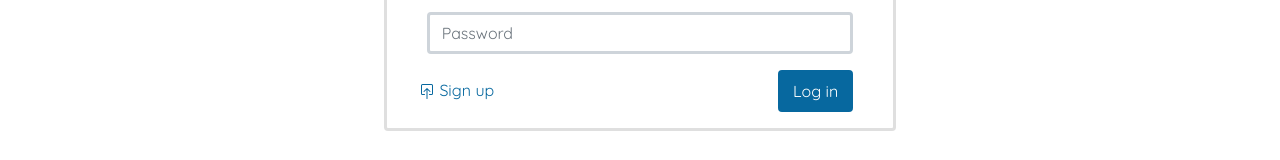
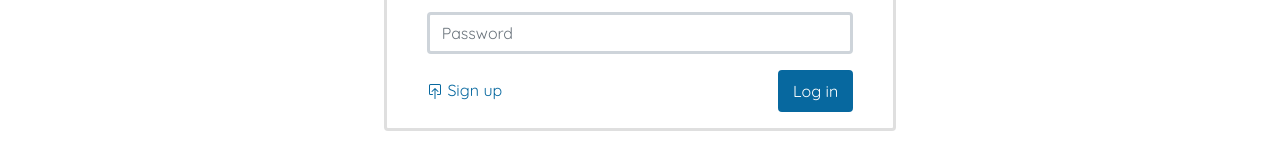
Before and after one commit to gkatrasnik/odin-book-frontend, a React (Create React App) app: page /#/login in a window 1280 px wide. Shown: the part 286-446 px from the top of the page. Built offline with nearby package versions, Linux system fonts and the light colour scheme.

Commit message:
link signup mx-2

```diff
--- a/src/components/Login.js
+++ b/src/components/Login.js
@@ -78,7 +78,7 @@ function Login(props) {
           Log in
         </Button>
       </Form>
-      <Nav.Link as={Link} to="/signup" eventKey="9" className="float-start">
+      <Nav.Link as={Link} to="/signup" eventKey="9" className="float-start mx-2">
                 <BoxArrowInUp/>{" "}
                 Sign up
               </Nav.Link>
```
